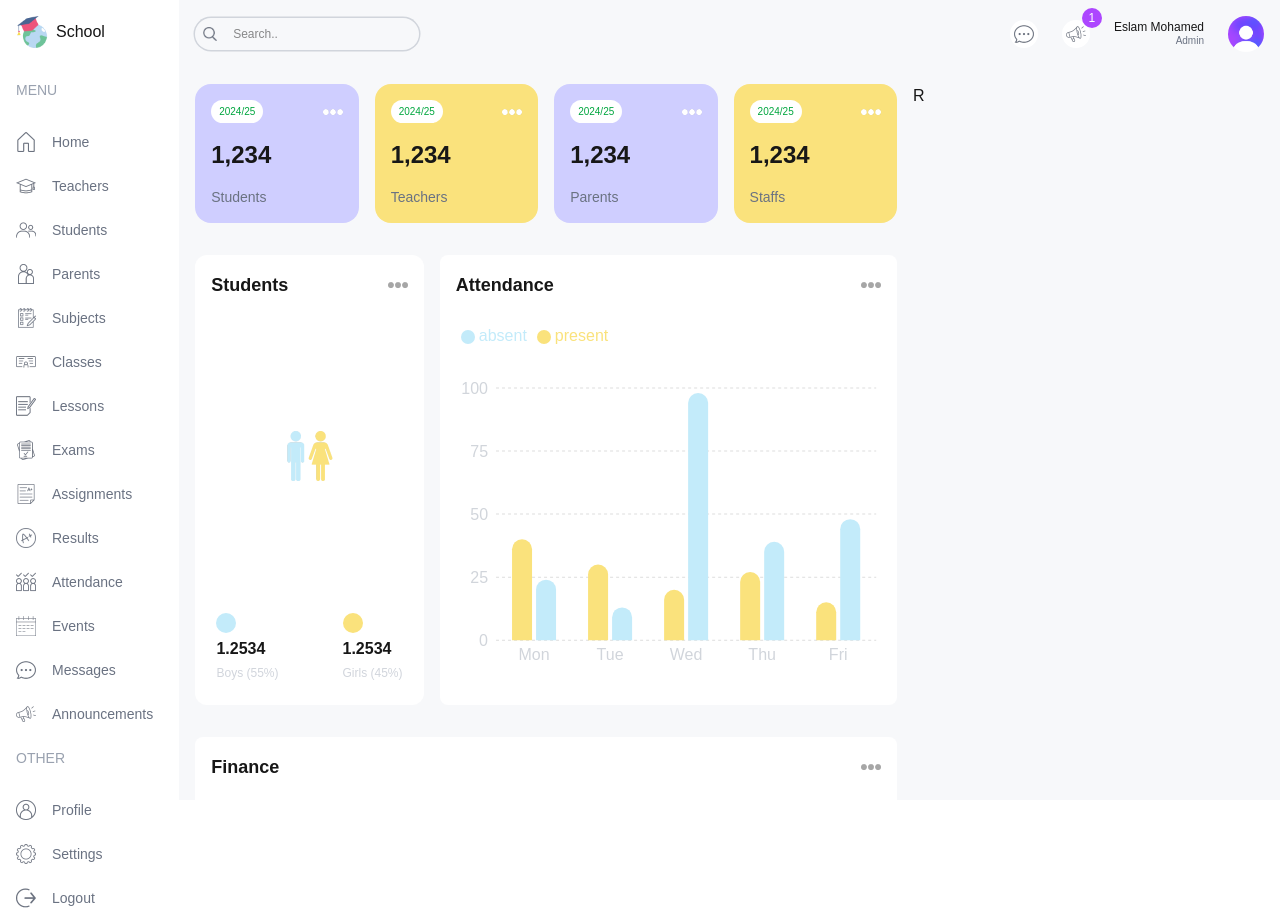
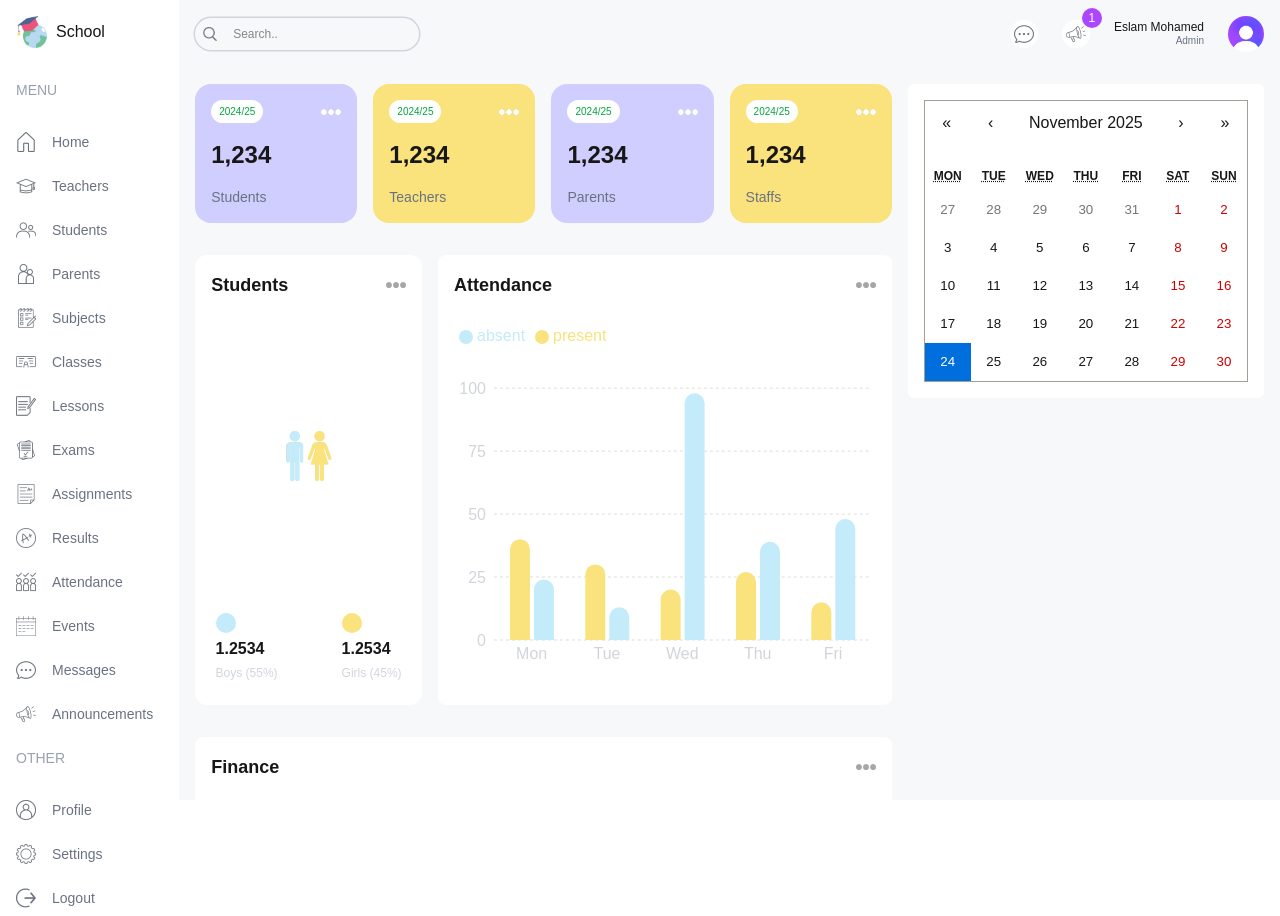
Before and after one commit to EslamMhamed/next-dashboard-ui, a Next.js app: page /admin in a window 1280 px wide. Built offline with nearby package versions, Linux system fonts and the light colour scheme.

Commit message:
update admin page

```diff
--- a/app/(dashboard)/admin/page.tsx
+++ b/app/(dashboard)/admin/page.tsx
@@ -1,5 +1,6 @@
 import AttendanceChart from "@/components/AttendanceChart";
 import CountChart from "@/components/CountChart";
+import EventCalender from "@/components/EventCalender";
 import FinanceChart from "@/components/FinanceChart";
 import UserCard from "@/components/UserCard";
 
@@ -35,7 +36,9 @@
       </div>
 
       {/* RIGHT */}
-      <div className="w-full lg:w-1/3">R</div>
+      <div className="w-full lg:w-1/3 flex flex-col gap-8" >
+        <EventCalender />
+      </div>
     </div>
   );
 }
```
